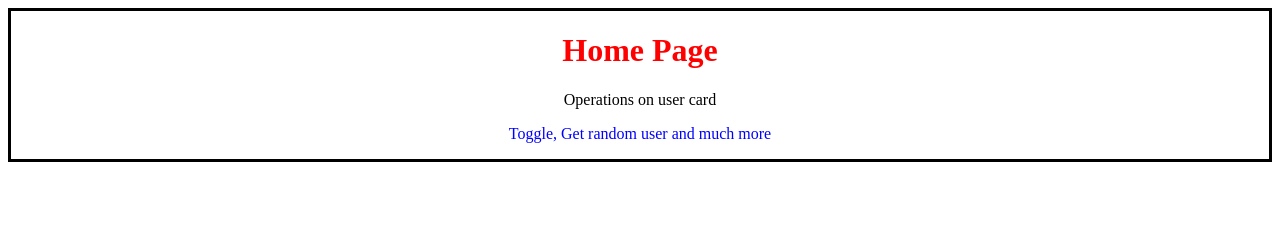
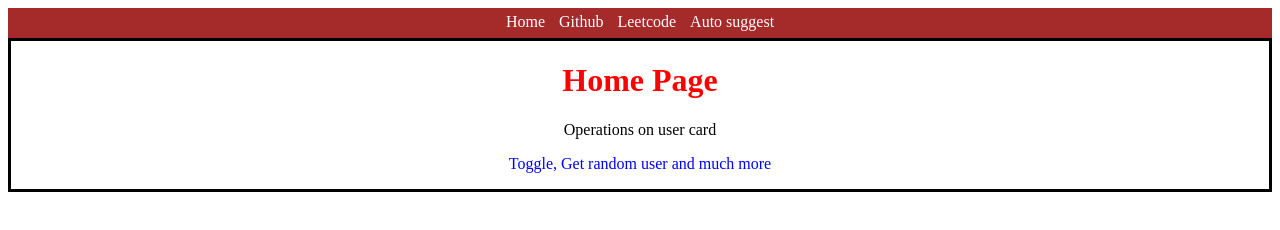
Before and after one commit to Poojitha2605/auto-suggest, a website: page frontend/index.html in a window 1280 px wide. Drawn offline with Linux system fonts and the light colour scheme.

Commit message:
updated html and css

```diff
--- a/frontend/index.css
+++ b/frontend/index.css
@@ -11,3 +11,14 @@
 #p2{
     color:blue;
 }
+#nav{
+    text-align: center;
+    background-color: brown;
+    height: 25px;
+    padding-top: 5px;
+}
+#nav a{
+    margin: 0px 5px;
+    text-decoration: none;
+    color: white;
+}
--- a/frontend/index.html
+++ b/frontend/index.html
@@ -7,11 +7,16 @@
     <link rel="stylesheet" href="index.css">
 </head>
 <body>
+    <div id="nav">
+        <a href="/"> Home </a>
+        <a href="https://github.com" target="_blank"> Github </a>
+        <a href="https://leetcode.com" > Leetcode </a>
+        <a href="./pages/autosuggest.html"> Auto suggest </a>
+    </div>
     <div id="home-intro">
         <h1>Home Page</h1>
         <p id="p1">Operations on user card</p>
         <p id="p2">Toggle, Get random user and much more</p>
-
     </div>
     <script src="index.js"></script>
 </body>
```
Also changed, not shown: frontend/pages/autosuggest.html (added, +11 -0 lines).
